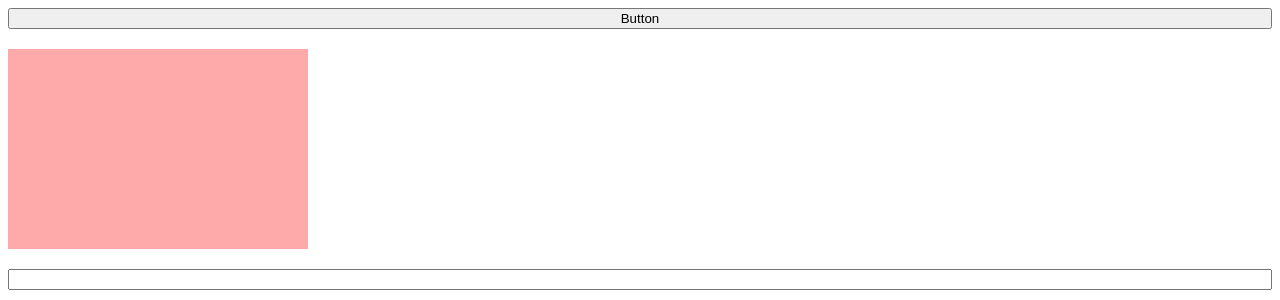
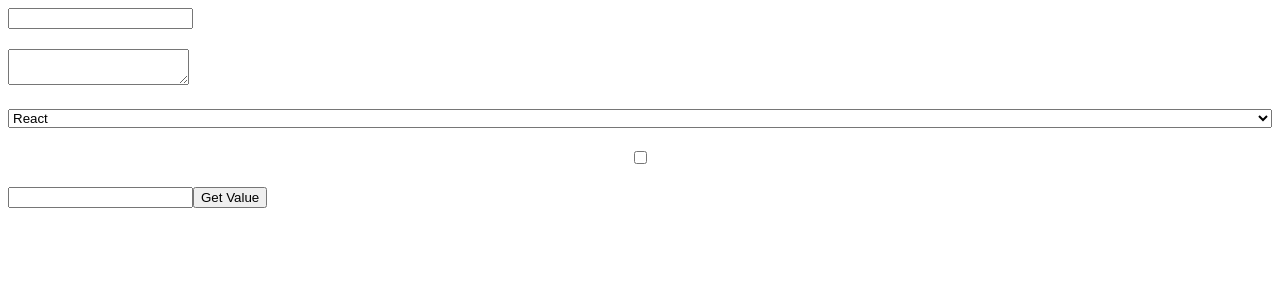
Before and after one commit to hyesom2/study_React, a React (Create React App) app: page / in a window 1280 px wide. Shown: the top 300 px of the page. Built offline with nearby package versions, Linux system fonts and the light colour scheme.

Commit message:
✨ Form types in React Chapter 05-3. Form

```diff
--- a/src/App.js
+++ b/src/App.js
@@ -1,43 +1,17 @@
-import "./index.css";
+import TextInput from "./components/TextInput";
+import TextArea from "./components/TextArea";
+import Select from "./components/Select";
+import Checkbox from "./components/CheckBox";
+import UnControlledTextInput from "./components/UnControlledTextInput";
 
 export default function App() {
   return (
     <div className="App">
-      <button
-        onClick={() => console.log("onClick!")}
-        onMouseDown={() => console.log("onMouseDown!")}
-        onMouseUp={() => console.log("onMouseUp!")}
-      >
-        Button
-      </button>
-      <div
-        className="box"
-        onClick={() => console.log("onClick!")}
-        onMouseEnter={() => console.log("onMouseEnter!")}
-        onMouseLeave={() => console.log("onMOuseLeave")}
-        onMouseMove={() => console.log("onMouseMove!")}
-      ></div>
-      <input
-        type="text"
-        onKeyDown={() => {
-          console.log("onKeyDown!");
-        }}
-        onKeyUp={() => {
-          console.log("onKeyUp!");
-        }}
-        onKeyPress={() => {
-          console.log("onKeyPress!");
-        }}
-        onFocus={() => {
-          console.log("onFocus!");
-        }}
-        onBlur={() => {
-          console.log("onBlur!");
-        }}
-        onChange={() => {
-          console.log("onChange!");
-        }}
-      />
+      <TextInput />
+      <TextArea />
+      <Select />
+      <Checkbox />
+      <UnControlledTextInput />
     </div>
   );
 }
--- /dev/null
+++ b/src/components/CheckBox.js
@@ -0,0 +1,16 @@
+import { useState } from "react";
+
+export default function CheckBox() {
+  const [value, setValue] = useState(false);
+  console.log("[Checkbox] render", value);
+
+  return (
+    <input
+      type="checkbox"
+      value={value}
+      onChange={(e) => {
+        setValue(e.target.checked);
+      }}
+    />
+  );
+}
--- /dev/null
+++ b/src/components/Select.js
@@ -0,0 +1,20 @@
+import { useState } from "react";
+
+export default function Select() {
+  const [value, setValue] = useState("");
+  console.log("[Select] render", value);
+
+  return (
+    <select
+      value={value}
+      onChange={(e) => {
+        setValue(e.target.value);
+      }}
+    >
+      <option value="react">React</option>
+      <option value="vue">Vue</option>
+      <option value="angular">Angular</option>
+      <option value="svelte">Svelte</option>
+    </select>
+  );
+}
--- /dev/null
+++ b/src/components/TextArea.js
@@ -0,0 +1,17 @@
+import { useState } from "react";
+
+export default function TextArea() {
+  const [value, setValue] = useState("");
+  console.log("[TextArea] render", value);
+
+  return (
+    <div>
+      <textarea
+        value={value}
+        onChange={(e) => {
+          setValue(e.target.value);
+        }}
+      />
+    </div>
+  );
+}
--- /dev/null
+++ b/src/components/TextInput.js
@@ -0,0 +1,18 @@
+import { useState } from "react";
+
+export default function TextInput() {
+  const [value, setValue] = useState("");
+  console.log("[TextInput] render", value);
+
+  return (
+    <div>
+      <input
+        type="text"
+        value={value}
+        onChange={(e) => {
+          setValue(e.target.value);
+        }}
+      />
+    </div>
+  );
+}
--- /dev/null
+++ b/src/components/UnControlledTextInput.js
@@ -0,0 +1,20 @@
+import { useRef } from "react";
+
+export default function UnControlledTextInput() {
+  const inputRef = useRef();
+  console.log("[UnControlledTextInput] render");
+
+  return (
+    <div>
+      <input type="text" ref={inputRef} id="input" />
+      <button
+        type="button"
+        onClick={() => {
+          console.log(inputRef.current.value);
+        }}
+      >
+        Get Value
+      </button>
+    </div>
+  );
+}
```
